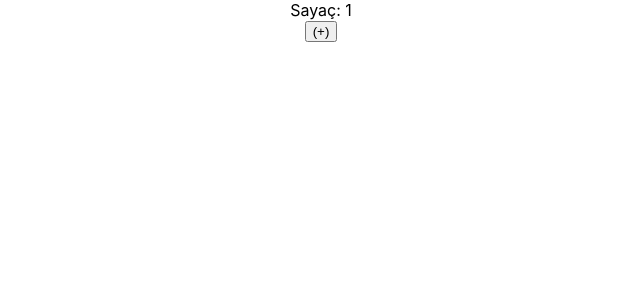
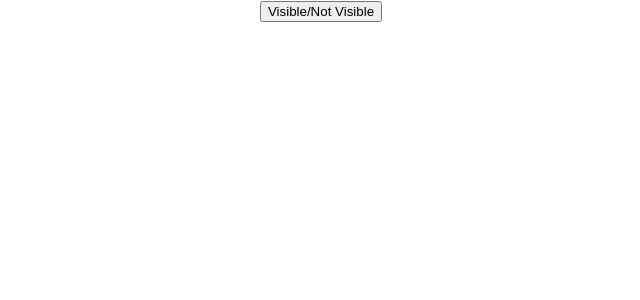
Before and after one commit to neominalsolutions/react-intro-01, a React (Create React App) app: page / in a window 1280 px wide. Shown: the top 300 px of the page, without its empty margins (319-959 px from the left). Built offline with nearby package versions, Linux system fonts and the light colour scheme.

Commit message:
ClassComponentSample

```diff
--- a/src/App.tsx
+++ b/src/App.tsx
@@ -1,13 +1,93 @@
-import React from 'react';
+import React, { useEffect, useState } from 'react';
 import logo from './logo.svg';
 import './App.css';
 import ClassComponentSample from './samples/ClassComponentSample';
+// Function Componentlerde lifecyle method yok bunun yerine özel function ifadeleri yani hook yapıları kullanılıyor.
+// function component state takibi useState hook ile geçekleşir.
+// array deconstructon.
+// visible => getter
+// setVisible => setter ifadesini temsil eder.
+function App() {
+	const [visible, setVisible] = useState<boolean>();
+	const [random, setRandom] = useState<number>(0);
 
-function App() {
+	// useEffect(() => {
+	// 	// callback function
+	// 	console.log('visible-state', visible);
+	// }, [visible]); // [...state] takip edilecek state listesi
+
+	// useEffect(() => {
+	// 	// callback function
+	// 	console.log('random-state', visible);
+	// }, [random]); // [...state] takip edilecek state listesi
+
+	// useEffect(() => {
+	// 	// callback function
+	// 	console.log('random-state', visible);
+	// }, [random, visible]); // [...state] random veya visible değişiminde tetiklen.
+
+	// useEffect(() => {
+	// 	// callback function
+	// 	console.log('random-state', visible);
+	// }, []); // [...state] her hangi bir state değişimini dinlemeyiz.
+
+	const onVisibleChange = () => {
+		// arrow function
+		// Not: class olmadığı için this keyword kullanımı ve method bind gibi süreçler yok.
+		// aşağıdaki gibi bir kod ihtiyacımız yok
+		// this.increase = this.increase.bind(this);
+		// visible = !visible; invalid state sadece setter ile güncellenir.
+		setVisible(!visible);
+		console.log('visible', visible);
+	};
+	// 3 farklı yöntem ile state değişiminde component domda görünü görünmesini sağlayabiliri. if && veya ternary if
+	// if (visible) {
+	// 	return (
+	// 		<>
+	// 			State: {visible}
+	// 			<div className="App">
+	// 				<button onClick={onVisibleChange}>Visible/Not Visible</button>
+	// 				<ClassComponentSample />
+	// 			</div>
+	// 		</>
+	// 	);
+	// } else {
+	// 	return (
+	// 		<div className="App">
+	// 			State: {visible}
+	// 			<button onClick={onVisibleChange}>Visible/Not Visible</button>
+	// 			<h1>App Component</h1>
+	// 		</div>
+	// 	);
+	// }
+
+	// 2.yöntem
+	// return (
+	// 	<>
+	// 		<div className="App">
+	// 			<button onClick={onVisibleChange}>Visible/Not Visible</button>
+	// 			{visible ? (
+	// 				<>
+	// 					<ClassComponentSample />
+	// 				</>
+	// 			) : (
+	// 				<></>
+	// 			)}
+	// 		</div>
+	// 	</>
+	// );
+
+	//3.yöntem else durumunda bir çıktı yoksa aşağıdaki condition ifadesi kullanılabilir.
 	return (
-		<div className="App">
-			<ClassComponentSample />
-		</div>
+		<>
+			<div className="App">
+				<button onClick={onVisibleChange}>Visible/Not Visible</button>
+
+				{/* {(random === 1 || visible) && <ClassComponentSample />} */}
+				{/* {(random === 1 && visible) && <ClassComponentSample />} */}
+				{visible && <ClassComponentSample />}
+			</div>
+		</>
 	);
 }
 
--- a/src/samples/ClassComponentSample.tsx
+++ b/src/samples/ClassComponentSample.tsx
@@ -57,6 +57,12 @@ class ClassComponentSample extends Component {
 		// bir önceki state yada prop değerlerini yakalayabiliriz.
 	}
 
+	componentWillUnmount(): void {
+		console.log('componentWillUnmount');
+		// Not: Component domdan çıktığında tetiklenir.
+		// clean up işlemlerini burada yaparız.
+	}
+
 	render(): ReactNode {
 		// component doma ilk girişinde tetiklenir.
 		console.log('...rendering');
```
